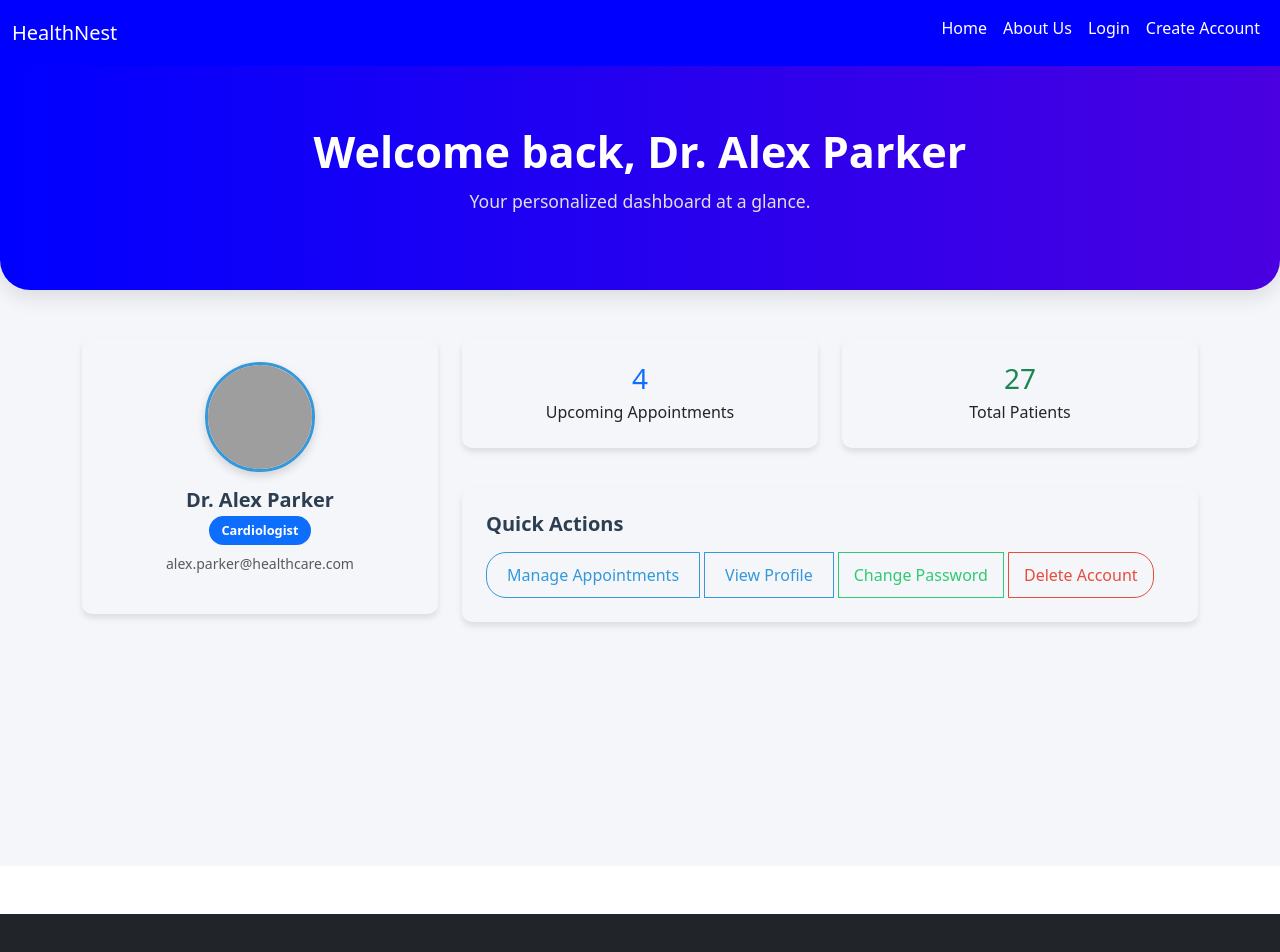
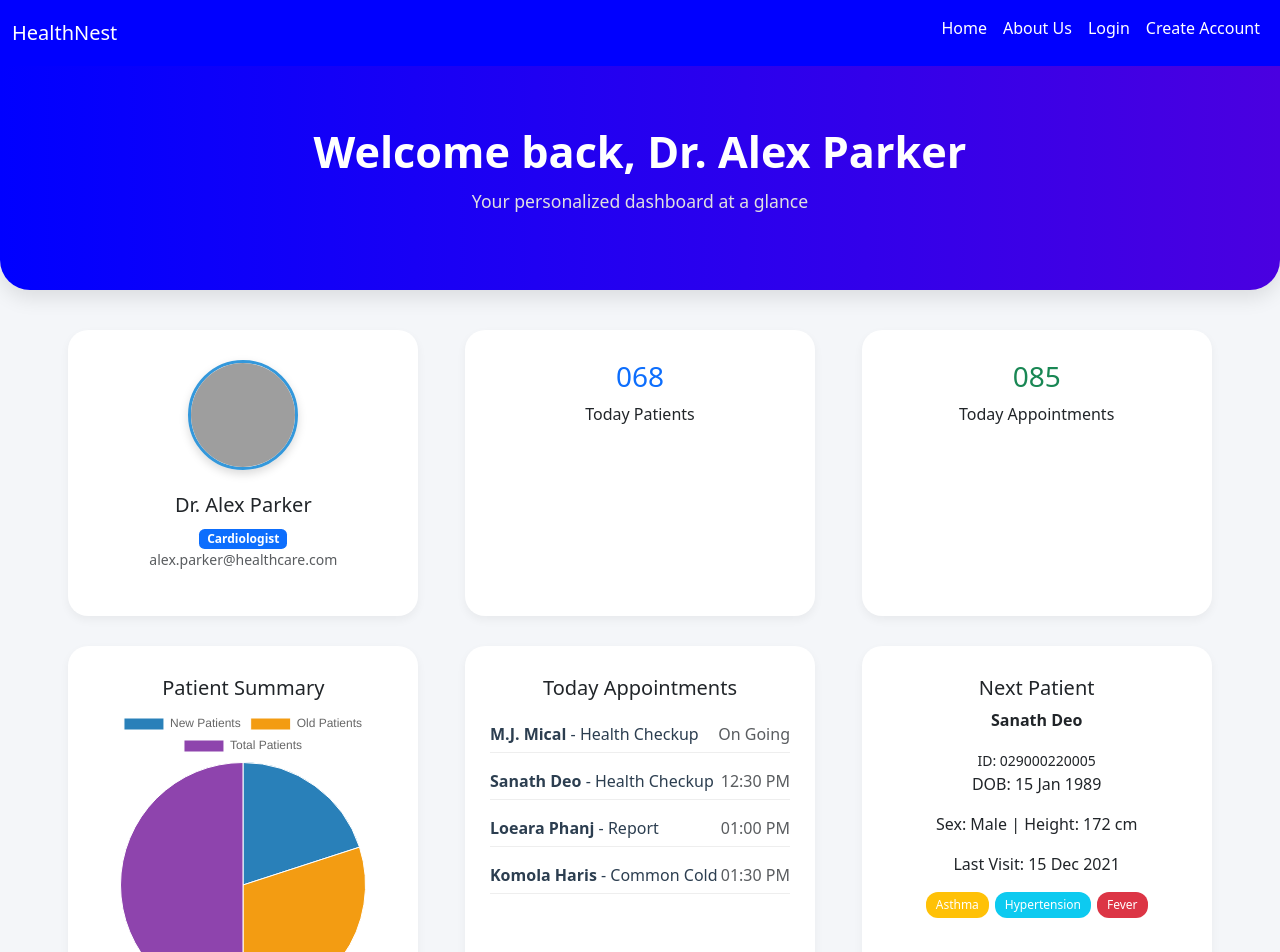
Before and after one commit to thepavansai/HealthNest, a React (Create React App) app in the folder Front-End/healthnest/: page /doctordashboard in a window 1280 px wide. Shown: the top 952 px of the page. Built offline with nearby package versions, Linux system fonts and the light colour scheme; grey boxes are pictures that could not be loaded.

Commit message:
modified doctordashboard

```diff
--- a/Front-End/healthnest/package.json
+++ b/Front-End/healthnest/package.json
@@ -10,8 +10,10 @@
     "axios": "^1.8.4",
     "bootstrap": "^5.3.5",
     "bootstrap-icons": "^1.11.3",
+    "chart.js": "^4.4.8",
     "react": "^19.1.0",
     "react-bootstrap": "^2.10.9",
+    "react-chartjs-2": "^5.3.0",
     "react-dom": "^19.1.0",
     "react-multi-carousel": "^2.8.5",
     "react-router-dom": "^7.5.0",
--- a/Front-End/healthnest/src/pages/DoctorDashboard.css
+++ b/Front-End/healthnest/src/pages/DoctorDashboard.css
@@ -1,11 +1,9 @@
-/* Main wrapper */
 .doctor-dashboard {
   background-color: #f4f6f9;
   min-height: 100vh;
   padding-bottom: 40px;
 }
 
-  /* Hero Section */
 .hero-banner {
   background: linear-gradient(to right, #0000ff, #4a00e0);
   color: #ffffff;
@@ -28,7 +26,6 @@
   color: #e0e0e0;
 }
 
-  /* Dashboard Content Section */
 .dashboard-content {
   max-width: 1200px;
   margin: 40px auto;
@@ -39,7 +36,6 @@
   justify-items: center;
 }
 
-  /* Card styles */
 .dashboard-card {
   background-color: #ffffff;
   border-radius: 20px;
@@ -56,19 +52,7 @@
   box-shadow: 0 10px 25px rgba(0, 0, 0, 0.1);
 }
 
-  .dashboard-card h3 {
-    color: #2c3e50;
-    font-weight: 600;
-    margin-bottom: 10px;
-  }
-
-  .dashboard-card p {
-    font-size: 0.95rem;
-    color: #7f8c8d;
-  }
-
-  /* Profile image section */
-  .profile-overview img {
+.profile-image {
   width: 110px;
   height: 110px;
   object-fit: cover;
@@ -78,14 +62,42 @@
   box-shadow: 0 4px 10px rgba(0, 0, 0, 0.15);
 }
 
-  /* Responsive adjustments */
+.badge {
+  display: inline-block;
+  padding: 0.35em 0.65em;
+  font-size: 0.75em;
+  border-radius: 0.35rem;
+}
+
+.appointments-list {
+  list-style: none;
+  padding-left: 0;
+  text-align: left;
+}
+
+.appointments-list li {
+  padding: 6px 0;
+  border-bottom: 1px solid #eee;
+}
+
+.tags {
+  display: flex;
+  gap: 6px;
+  flex-wrap: wrap;
+  justify-content: center;
+  margin-top: 10px;
+}
+
+.tag {
+  padding: 4px 10px;
+  font-size: 0.75rem;
+  border-radius: 12px;
+  color: #fff;
+}
+
 @media (max-width: 768px) {
   .hero-text {
     font-size: 2.2rem;
-    }
-
-    .dashboard-card {
-      padding: 25px 20px;
   }
 
   .dashboard-content {
--- a/Front-End/healthnest/src/pages/DoctorDashboard.js
+++ b/Front-End/healthnest/src/pages/DoctorDashboard.js
@@ -1,87 +1,119 @@
+
+
 import React from 'react';
 import { useNavigate } from 'react-router-dom';
+import { Pie } from 'react-chartjs-2';
+import { Chart as ChartJS, ArcElement, Tooltip, Legend } from 'chart.js';
 import Header from '../components/Header';
 import Footer from '../components/Footer';
 import './DoctorDashboard.css';
 
+ChartJS.register(ArcElement, Tooltip, Legend);
+
 const DoctorDashboard = () => {
   const navigate = useNavigate();
+
+  const pieData = {
+    labels: ['New Patients', 'Old Patients', 'Total Patients'],
+    datasets: [
+      {
+        label: 'Patient Summary',
+        data: [40, 60, 100],
+        backgroundColor: ['#2980b9', '#f39c12', '#8e44ad'],
+        borderWidth: 1,
+      },
+    ],
+  };
+
+  const appointments = [
+    { name: 'M.J. Mical', diagnosis: 'Health Checkup', time: 'On Going' },
+    { name: 'Sanath Deo', diagnosis: 'Health Checkup', time: '12:30 PM' },
+    { name: 'Loeara Phanj', diagnosis: 'Report', time: '01:00 PM' },
+    { name: 'Komola Haris', diagnosis: 'Common Cold', time: '01:30 PM' },
+  ];
 
   return (
     <div>
       <Header />
       <div className="doctor-dashboard">
-        {/* Hero Section */}
         <div className="hero-banner">
-          <div className="overlay">
           <h1 className="hero-text">Welcome back, Dr. Alex Parker</h1>
-            <p className="hero-subtext">Your personalized dashboard at a glance.</p>
+          <p className="hero-subtext">Your personalized dashboard at a glance</p>
+        </div>
+
+        <div className="dashboard-content">
+          {/* Profile */}
+          <div className="dashboard-card text-center">
+            <img
+              src="https://cdn-icons-png.flaticon.com/512/3870/3870822.png"
+              alt="Doctor Avatar"
+              className="profile-image"
+            />
+            <h5 className="mt-2">Dr. Alex Parker</h5>
+            <span className="badge bg-primary">Cardiologist</span>
+            <p className="text-muted small">alex.parker@healthcare.com</p>
+          </div>
+
+          {/* Summary Cards */}
+          <div className="dashboard-card">
+            <h3 className="text-primary">068</h3>
+            <p>Today Patients</p>
+          </div>
+          <div className="dashboard-card">
+            <h3 className="text-success">085</h3>
+            <p>Today Appointments</p>
+          </div>
+
+          {/* Pie Chart */}
+          <div className="dashboard-card">
+            <h5>Patient Summary</h5>
+            <Pie data={pieData} />
+          </div>
+
+          {/* Today's Appointments */}
+          <div className="dashboard-card">
+            <h5 className="mb-3">Today Appointments</h5>
+            <ul className="appointments-list">
+              {appointments.map((a, idx) => (
+                <li key={idx}>
+                  <strong>{a.name}</strong> - {a.diagnosis}
+                  <span className="float-end text-muted">{a.time}</span>
+                </li>
+              ))}
+            </ul>
+          </div>
+
+          {/* Next Patient Details */}
+          <div className="dashboard-card">
+            <h5>Next Patient</h5>
+            <p><strong>Sanath Deo</strong></p>
+            <small>ID: 029000220005</small>
+            <p>DOB: 15 Jan 1989</p>
+            <p>Sex: Male | Height: 172 cm</p>
+            <p>Last Visit: 15 Dec 2021</p>
+            <div className="tags">
+              <span className="tag bg-warning">Asthma</span>
+              <span className="tag bg-info">Hypertension</span>
+              <span className="tag bg-danger">Fever</span>
             </div>
           </div>
 
-        {/* Content Section */}
-        <div className="container mt-5">
-          <div className="row g-4">
-            {/* Profile Overview */}
-            <div className="col-md-4">
-              <div className="appointment-card profile-overview text-center p-4">
-                <img
-                  src="https://cdn-icons-png.flaticon.com/512/3870/3870822.png"
-                  alt="Doctor Avatar"
-                  className="rounded-circle mb-3"
-                />
-                <h5 className="card-title mb-1">Dr. Alex Parker</h5>
-                <span className="badge bg-primary">Cardiologist</span>
-                <p className="text-muted mt-2 small">alex.parker@healthcare.com</p>
-              </div>
-            </div>
-
-            {/* Stats + Quick Actions */}
-            <div className="col-md-8">
-              <div className="row mb-4">
-                <div className="col-sm-6 mb-3">
-                  <div className="appointment-card text-center py-4">
-                    <h3 className="text-primary mb-1">4</h3>
-                    <p className="mb-0">Upcoming Appointments</p>
-                  </div>
-                </div>
-                <div className="col-sm-6 mb-3">
-                  <div className="appointment-card text-center py-4">
-                    <h3 className="text-success mb-1">27</h3>
-                    <p className="mb-0">Total Patients</p>
-                  </div>
-                </div>
-              </div>
-
-              <div className="appointment-card p-4">
-                <h5 className="mb-3 card-title">Quick Actions</h5>
-                <div className="btn-group flex-wrap">
-                  <button
-                    className="btn btn-outline-primary"
-                    onClick={() => navigate('/manageappointments')}
-                  >
+          {/* Quick Actions */}
+          <div className="dashboard-card">
+            <h5>Quick Actions</h5>
+            <div className="btn-group flex-wrap mt-2">
+              <button className="btn btn-outline-primary" onClick={() => navigate('/manageappointments')}>
                 Manage Appointments
               </button>
-                  <button
-                    className="btn btn-outline-primary"
-                    onClick={() => navigate('/doctorprofile')}
-                  >
+              <button className="btn btn-outline-primary" onClick={() => navigate('/doctorprofile')}>
                 View Profile
               </button>
-                  <button
-                    className="btn btn-outline-success"
-                    onClick={() => navigate('/changepassword')}
-                  >
+              <button className="btn btn-outline-success" onClick={() => navigate('/changepassword')}>
                 Change Password
               </button>
-                  <button
-                    className="btn btn-outline-danger"
-                    onClick={() => navigate('/deleteaccount')}
-                  >
+              <button className="btn btn-outline-danger" onClick={() => navigate('/deleteaccount')}>
                 Delete Account
               </button>
-                </div>
-              </div>
             </div>
           </div>
         </div>
```
Also changed, not shown: 1 other file (tests, documents, lock files or other folders). Lines whose indentation alone changed are shown as unchanged.
